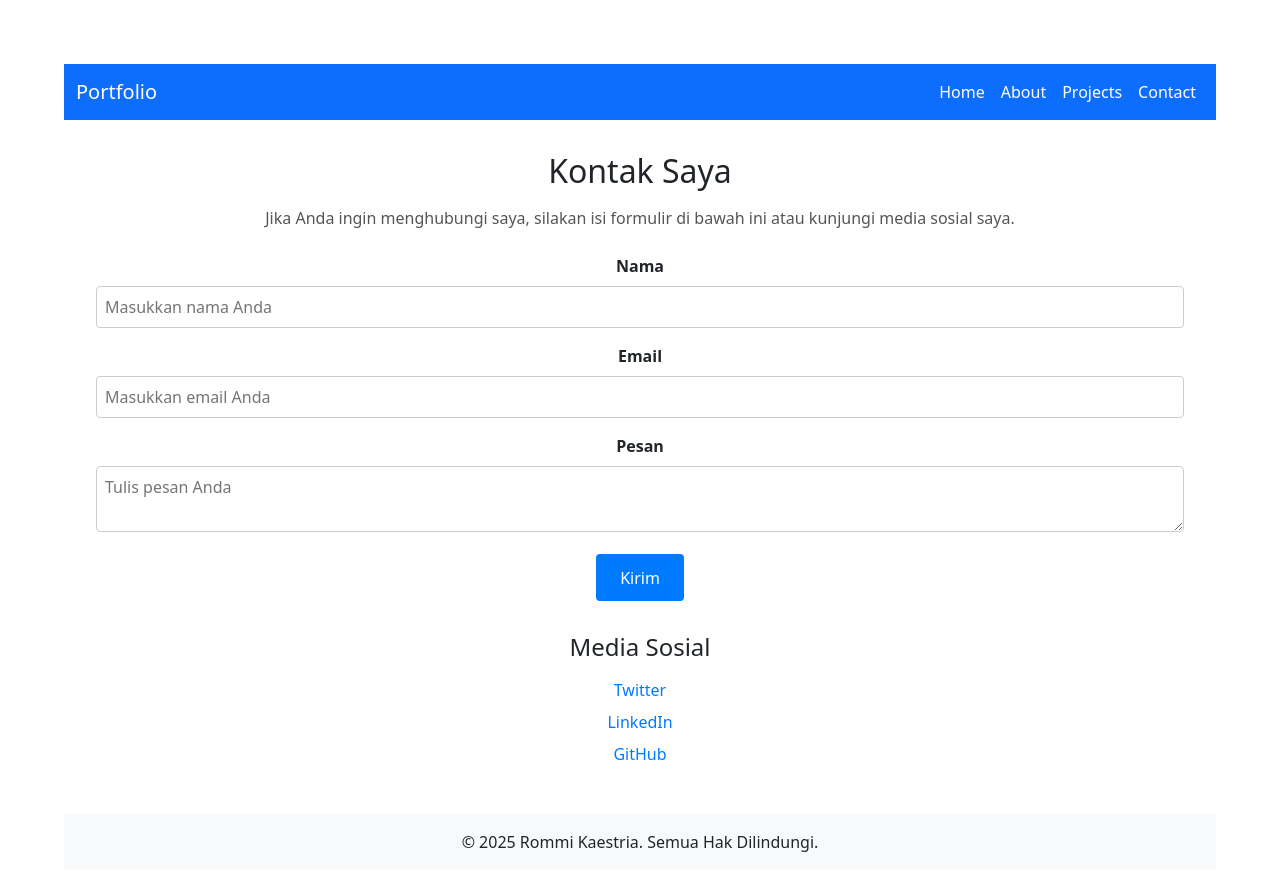
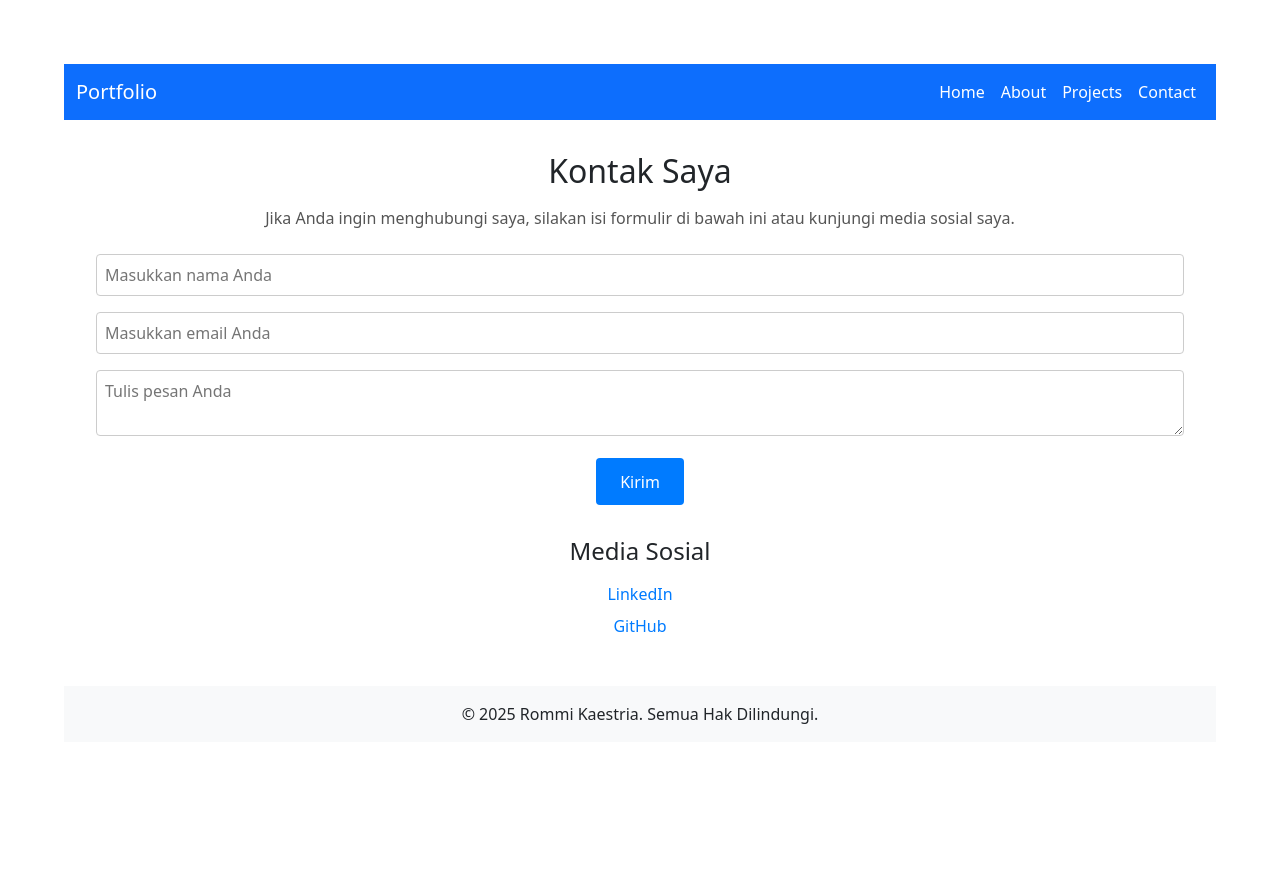
Before and after one commit to rommikaestria/portfolio-vite-vue, a Vue app: page /contact in a window 1280 px wide. Shown: the top 890 px of the page. After the commit the page ends 806 px from the top, so only its background shows below. Built offline with nearby package versions, Linux system fonts and the light colour scheme.

Commit message:
ya gitu lah

```diff
--- a/src/views/Contact.vue
+++ b/src/views/Contact.vue
@@ -8,7 +8,6 @@
 
     <form @submit.prevent="submitForm">
       <div class="form-group">
-        <label for="name">Nama</label>
         <input
           type="text"
           id="name"
@@ -18,7 +17,6 @@
       </div>
 
       <div class="form-group">
-        <label for="email">Email</label>
         <input
           type="email"
           id="email"
@@ -28,7 +26,6 @@
       </div>
 
       <div class="form-group">
-        <label for="message">Pesan</label>
         <textarea
           id="message"
           v-model="form.message"
@@ -43,15 +40,12 @@
       <h2>Media Sosial</h2>
       <ul>
         <li>
-          <a href="https://twitter.com/username" target="_blank">Twitter</a>
-        </li>
-        <li>
-          <a href="https://linkedin.com/in/username" target="_blank"
+          <a href="https://linkedin.com/in/rommikaestria" target="_blank"
             >LinkedIn</a
           >
         </li>
         <li>
-          <a href="https://github.com/username" target="_blank">GitHub</a>
+          <a href="https://github.com/rommikaestria" target="_blank">GitHub</a>
         </li>
       </ul>
     </div>
```
